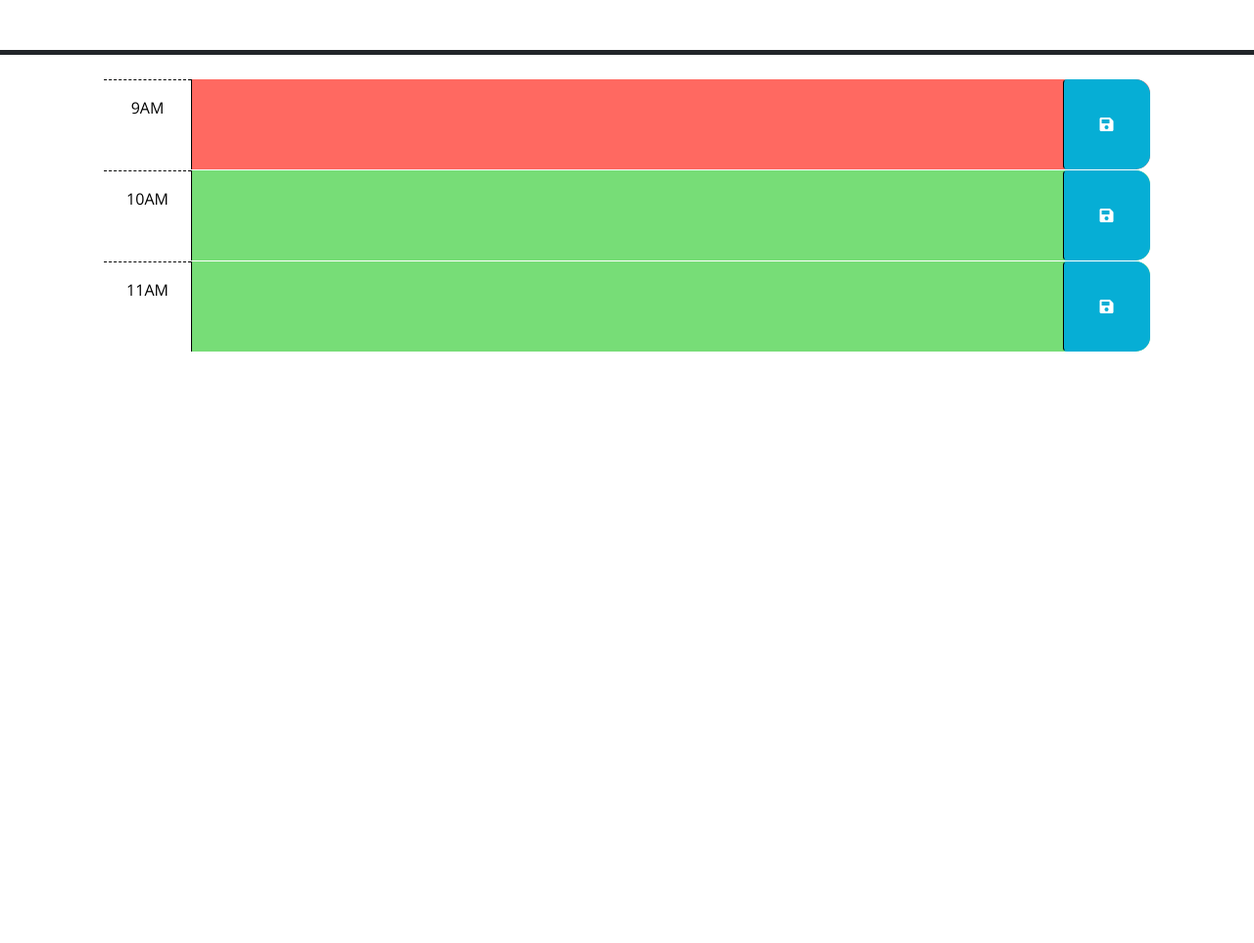
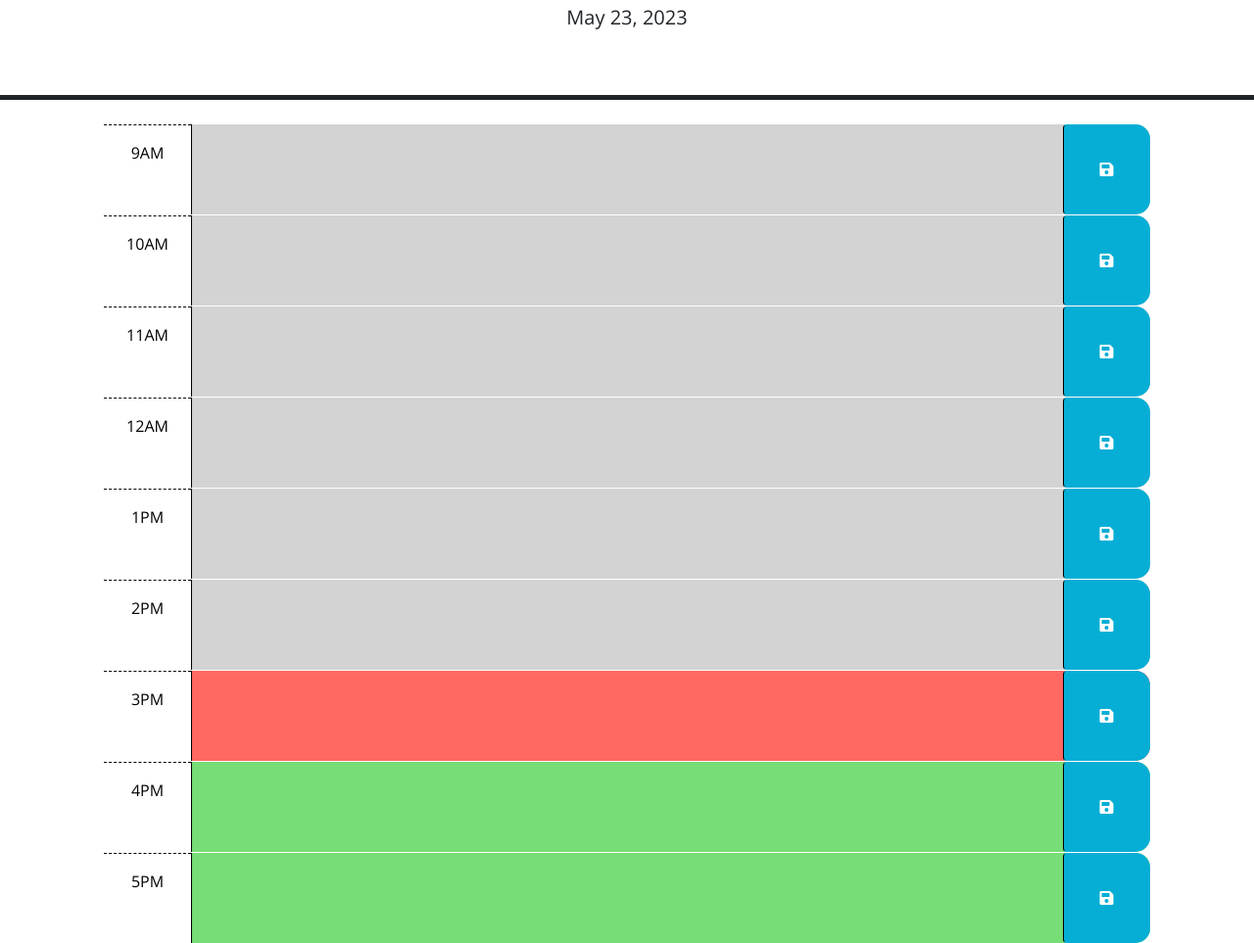
Before and after one commit to brady-billeisen/work-day-scheduler, a plain HTML site: page index.html in a window 1280 px wide. Shown: the part 176-1139 px from the top of the page at 98% size. Before the commit the page ends 800 px from the top, so only its background shows below. Drawn offline with nearby package versions, Linux system fonts and the light colour scheme.

Commit message:
found several small bugs that were causing the application to not function properly, fixed those, and now the app is finished

```diff
--- a/assets/js/script.js
+++ b/assets/js/script.js
@@ -2,8 +2,25 @@
 // the code isn't run until the browser has finished rendering all the elements
 // in the html.
 $(function () {
-  var hour = dayjs().hour() - 9;
+  var hour = dayjs().hour() - 3;
   console.log(hour)
+  // TODO: Add a listener for click events on the save button. This code should
+  // use the id in the containing time-block as a key to save the user input in
+  // local storage. HINT: What does `this` reference in the click listener
+  // function? How can DOM traversal be used to get the "hour-x" id of the
+  // time-block containing the button that was clicked? How might the id be
+  // useful when saving the description in local storage?
+  $(document).on('click', '.saveBtn', function() {
+    var timeBlockId = $(this).closest('.time-block').attr('id');
+    var userInput = $(this).siblings('textarea').val();
+    localStorage.setItem(timeBlockId, userInput);
+  });
+  //
+  // TODO: Add code to apply the past, present, or future class to each time
+  // block by comparing the id to the current hour. HINTS: How can the id
+  // attribute of each time-block be used to conditionally add or remove the
+  // past, present, and future classes? How can Day.js be used to get the
+  // current hour in 24-hour time?
   $('.time-block').each(function() {
     var id = $(this).attr('id').split('-')[1];
     var rowHour = parseInt(id);
@@ -17,22 +34,20 @@ $(function () {
       $(this).addClass('present');
     }
   });
-  // TODO: Add a listener for click events on the save button. This code should
-  // use the id in the containing time-block as a key to save the user input in
-  // local storage. HINT: What does `this` reference in the click listener
-  // function? How can DOM traversal be used to get the "hour-x" id of the
-  // time-block containing the button that was clicked? How might the id be
-  // useful when saving the description in local storage?
-  //
-  // TODO: Add code to apply the past, present, or future class to each time
-  // block by comparing the id to the current hour. HINTS: How can the id
-  // attribute of each time-block be used to conditionally add or remove the
-  // past, present, and future classes? How can Day.js be used to get the
-  // current hour in 24-hour time?
   //
   // TODO: Add code to get any user input that was saved in localStorage and set
   // the values of the corresponding textarea elements. HINT: How can the id
   // attribute of each time-block be used to do this?
   //
+  $('.time-block').each(function() {
+    var id = $(this).attr('id');
+    var savedEvent = localStorage.getItem(id);
+
+    if (savedEvent) {
+      $(this).find('textarea').val(savedEvent);
+    }
+  })
   // TODO: Add code to display the current date in the header of the page.
+  var currentDate = dayjs().format('MMMM DD, YYYY');
+  $('#currentDay').text(currentDate);
 });
--- a/index.html
+++ b/index.html
@@ -40,7 +40,7 @@
         -->
 
       <!-- Example of a past time block. The "past" class adds a gray background color. -->
-      <div id="hour-9" class="row time-block past">
+      <div id="hour-9" class="row time-block">
         <div class="col-2 col-md-1 hour text-center py-3">9AM</div>
         <textarea class="col-8 col-md-10 description" rows="3"> </textarea>
         <button class="btn saveBtn col-2 col-md-1" aria-label="save">
@@ -49,7 +49,7 @@
       </div>
 
       <!-- Example of a a present time block. The "present" class adds a red background color. -->
-      <div id="hour-10" class="row time-block present">
+      <div id="hour-10" class="row time-block">
         <div class="col-2 col-md-1 hour text-center py-3">10AM</div>
         <textarea class="col-8 col-md-10 description" rows="3"> </textarea>
         <button class="btn saveBtn col-2 col-md-1" aria-label="save">
@@ -58,8 +58,50 @@
       </div>
 
       <!-- Example of a future time block. The "future" class adds a green background color. -->
-      <div id="hour-11" class="row time-block future">
+      <div id="hour-11" class="row time-block">
         <div class="col-2 col-md-1 hour text-center py-3">11AM</div>
+        <textarea class="col-8 col-md-10 description" rows="3"> </textarea>
+        <button class="btn saveBtn col-2 col-md-1" aria-label="save">
+          <i class="fas fa-save" aria-hidden="true"></i>
+        </button>
+      </div>
+      <div id="hour-12" class="row time-block">
+        <div class="col-2 col-md-1 hour text-center py-3">12AM</div>
+        <textarea class="col-8 col-md-10 description" rows="3"> </textarea>
+        <button class="btn saveBtn col-2 col-md-1" aria-label="save">
+          <i class="fas fa-save" aria-hidden="true"></i>
+        </button>
+      </div>
+      <div id="hour-13" class="row time-block">
+        <div class="col-2 col-md-1 hour text-center py-3">1PM</div>
+        <textarea class="col-8 col-md-10 description" rows="3"> </textarea>
+        <button class="btn saveBtn col-2 col-md-1" aria-label="save">
+          <i class="fas fa-save" aria-hidden="true"></i>
+        </button>
+      </div>
+      <div id="hour-14" class="row time-block">
+        <div class="col-2 col-md-1 hour text-center py-3">2PM</div>
+        <textarea class="col-8 col-md-10 description" rows="3"> </textarea>
+        <button class="btn saveBtn col-2 col-md-1" aria-label="save">
+          <i class="fas fa-save" aria-hidden="true"></i>
+        </button>
+      </div>
+      <div id="hour-15" class="row time-block">
+        <div class="col-2 col-md-1 hour text-center py-3">3PM</div>
+        <textarea class="col-8 col-md-10 description" rows="3"> </textarea>
+        <button class="btn saveBtn col-2 col-md-1" aria-label="save">
+          <i class="fas fa-save" aria-hidden="true"></i>
+        </button>
+      </div>
+      <div id="hour-16" class="row time-block">
+        <div class="col-2 col-md-1 hour text-center py-3">4PM</div>
+        <textarea class="col-8 col-md-10 description" rows="3"> </textarea>
+        <button class="btn saveBtn col-2 col-md-1" aria-label="save">
+          <i class="fas fa-save" aria-hidden="true"></i>
+        </button>
+      </div>
+      <div id="hour-17" class="row time-block">
+        <div class="col-2 col-md-1 hour text-center py-3">5PM</div>
         <textarea class="col-8 col-md-10 description" rows="3"> </textarea>
         <button class="btn saveBtn col-2 col-md-1" aria-label="save">
           <i class="fas fa-save" aria-hidden="true"></i>
```
